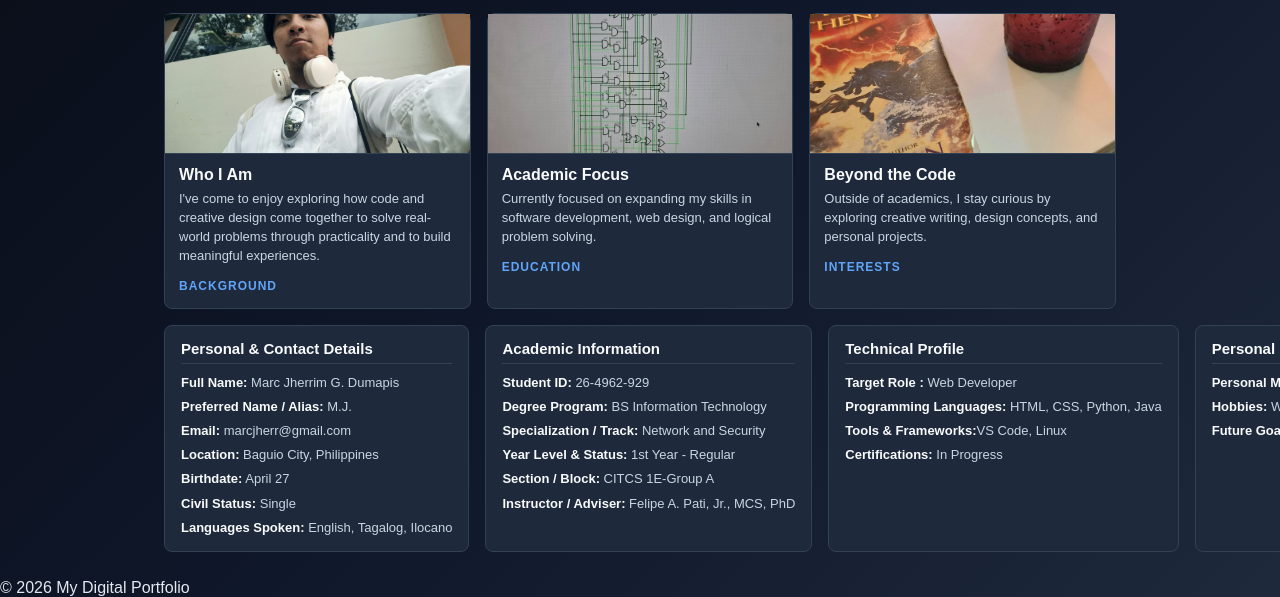
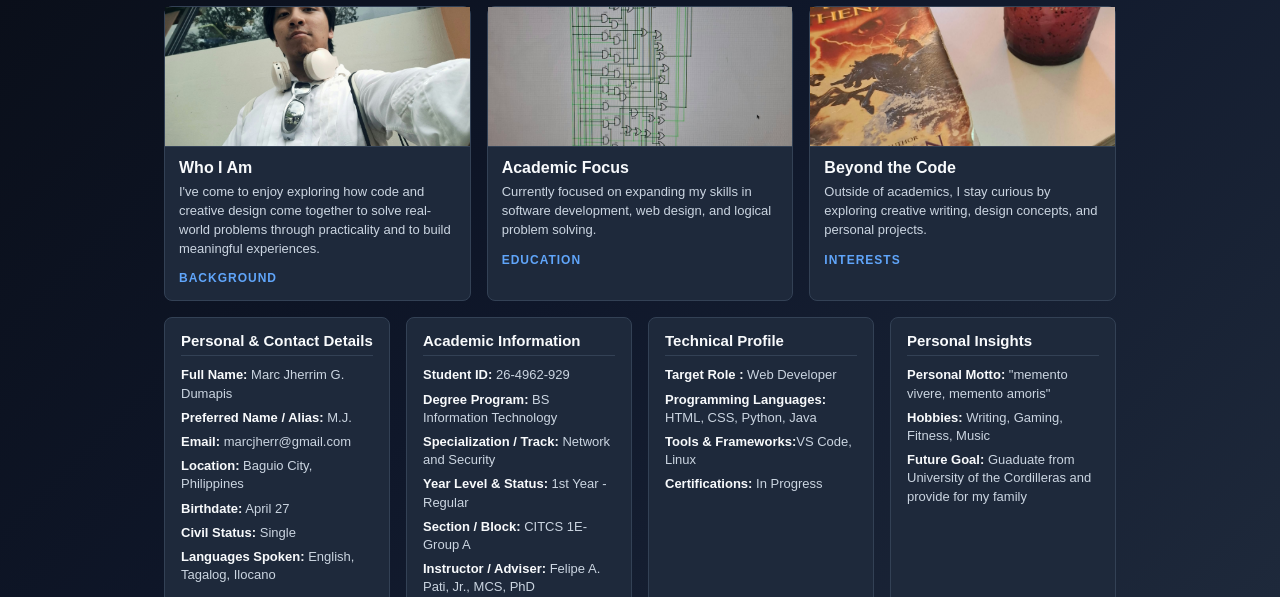
Before and after one commit to emmmjgd/Digital-Portfolio, a plain HTML site: page about.html in a window 1280 px wide. Shown: the part 203-800 px from the top of the page. Drawn offline with Linux system fonts and the light colour scheme.

Commit message:
Update style.css

```diff
--- a/style.css
+++ b/style.css
@@ -311,9 +311,8 @@ nav a:hover {
     color: #cbd5e1;
     margin-bottom: 6px;
     line-height: 1.4;
-    white-space: nowrap;
-    overflow: hidden;
-    text-overflow: ellipsis;
+    white-space: normal; /* Changed from nowrap so text wraps */
+    overflow: visible;   /* Prevents cutting off text */
 }
 
 .info-list li:last-child {
```
